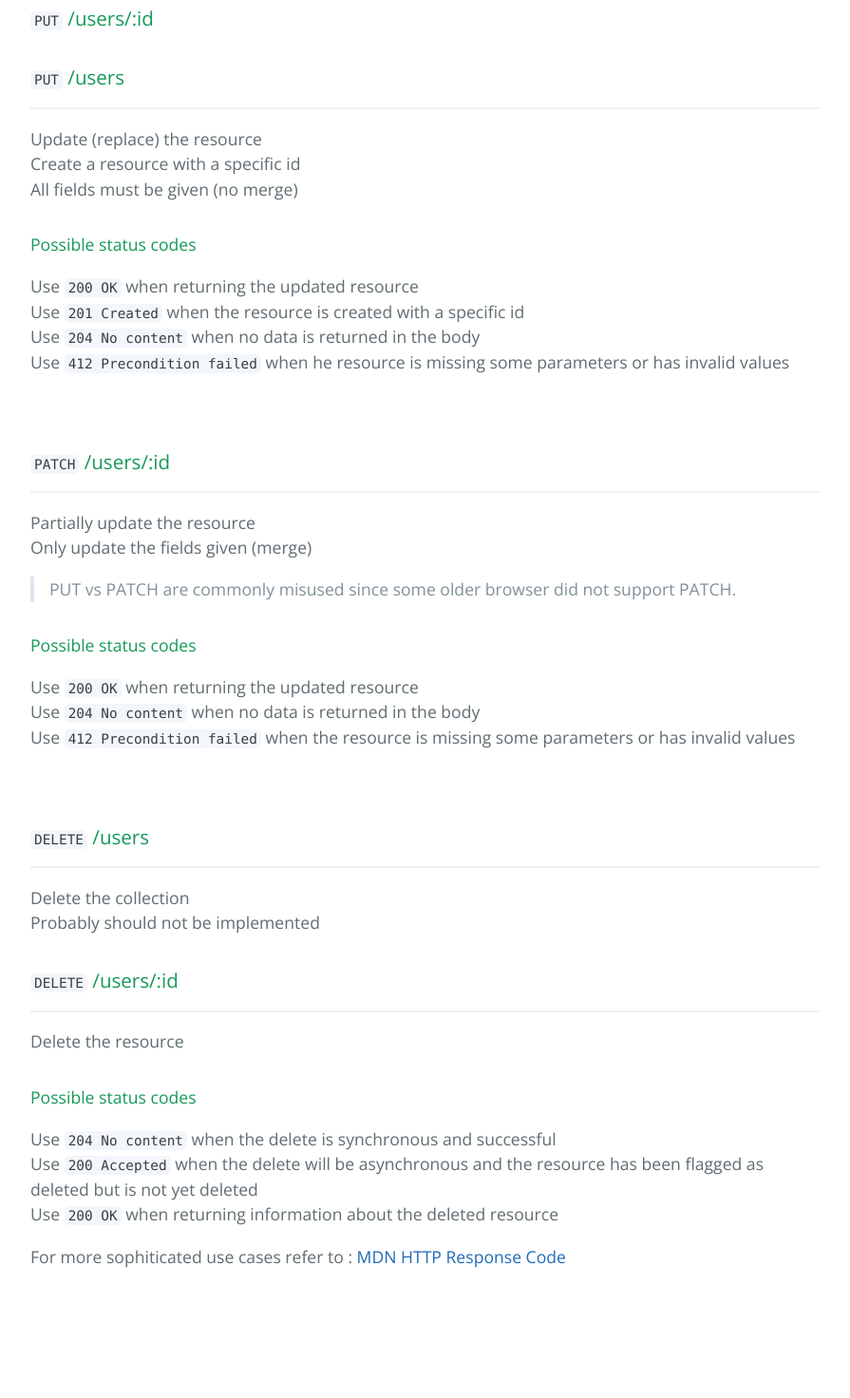
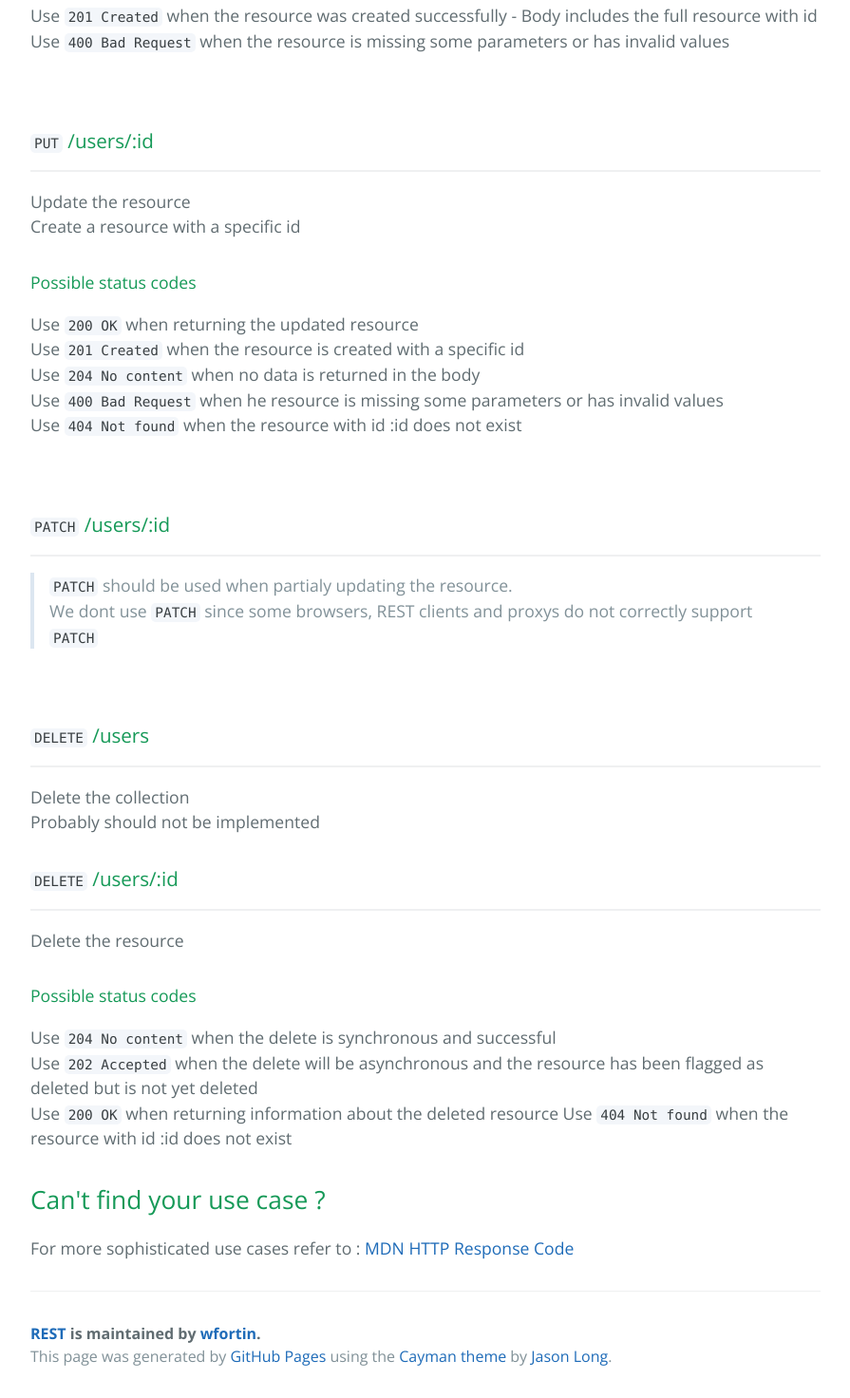
Before and after one commit to wfortin/rest, a plain HTML site: page index.html in a window 1280 px wide. Shown: the part 1305-2777 px from the top of the page at 95% size, without its empty margins (192-1087 px from the left). Before the commit the page ends 2690 px from the top, so only its background shows below. Drawn offline with nearby package versions, Linux system fonts and the light colour scheme.

Commit message:
Create gh-pages branch via GitHub

```diff
--- a/index.html
+++ b/index.html
@@ -13,16 +13,23 @@
     <section class="page-header">
       <h1 class="project-name">REST</h1>
       <h2 class="project-tagline">RESTful API cheat sheat</h2>
-      <a href="https://github.com/wfortin/rest/edit/master/README.md" class="btn">Edit on GitHub</a>
+      <a href="https://github.com/wfortin/rest" class="btn">View on GitHub</a>
+      <a href="https://github.com/wfortin/rest/zipball/master" class="btn">Download .zip</a>
+      <a href="https://github.com/wfortin/rest/tarball/master" class="btn">Download .tar.gz</a>
     </section>
 
     <section class="main-content">
-      <h3>
+      <h1>
+<a id="rest" class="anchor" href="#rest" aria-hidden="true"><span class="octicon octicon-link"></span></a>rest</h1>
+
+<p>RESTful API cheat sheat</p>
+
+<h3>
 <a id="get-users" class="anchor" href="#get-users" aria-hidden="true"><span class="octicon octicon-link"></span></a><code>GET</code> /users</h3>
 
 <hr>
 
-<p>Collection of ressources <br> Represented as an array</p>
+<p>Collection of ressource <br> Represented as an array</p>
 
 <h4>
 <a id="possible-status-codes" class="anchor" href="#possible-status-codes" aria-hidden="true"><span class="octicon octicon-link"></span></a>Possible status codes</h4>
@@ -36,7 +43,8 @@
 
 <hr>
 
-<p>Single resource by id</p>
+<p>Single resource by id
+Return the URI to the newly created resource in <code>Location</code> header</p>
 
 <h4>
 <a id="possible-status-codes-1" class="anchor" href="#possible-status-codes-1" aria-hidden="true"><span class="octicon octicon-link"></span></a>Possible status codes</h4>
@@ -57,21 +65,17 @@ Use <code>404 Not found</code> when the resource with id :id does not exist</p>
 <a id="possible-status-codes-2" class="anchor" href="#possible-status-codes-2" aria-hidden="true"><span class="octicon octicon-link"></span></a>Possible status codes</h4>
 
 <p>Use <code>201 Created</code> when the resource was created successfully - Body includes the full resource with id <br>
-Use <code>412 Precondition failed</code> when the resource is missing some parameters or has invalid values</p>
+Use <code>400 Bad Request</code> when the resource is missing some parameters or has invalid values</p>
 
 <p><br></p>
 
 <h3>
 <a id="put-usersid" class="anchor" href="#put-usersid" aria-hidden="true"><span class="octicon octicon-link"></span></a><code>PUT</code> /users/:id</h3>
 
-<h3>
-<a id="put-users" class="anchor" href="#put-users" aria-hidden="true"><span class="octicon octicon-link"></span></a><code>PUT</code> /users</h3>
-
 <hr>
 
-<p>Update (replace) the resource <br>
-Create a resource with a specific id <br>
-All fields must be given (no merge) <br></p>
+<p>Update the resource <br>
+Create a resource with a specific id</p>
 
 <h4>
 <a id="possible-status-codes-3" class="anchor" href="#possible-status-codes-3" aria-hidden="true"><span class="octicon octicon-link"></span></a>Possible status codes</h4>
@@ -79,7 +83,8 @@ All fields must be given (no merge) <br></p>
 <p>Use <code>200 OK</code> when returning the updated resource <br>
 Use <code>201 Created</code> when the resource is created with a specific id <br>
 Use <code>204 No content</code> when no data is returned in the body <br>
-Use <code>412 Precondition failed</code> when he resource is missing some parameters or has invalid values</p>
+Use <code>400 Bad Request</code> when he resource is missing some parameters or has invalid values <br>
+Use <code>404 Not found</code> when the resource with id :id does not exist</p>
 
 <p><br></p>
 
@@ -88,19 +93,10 @@ Use <code>412 Precondition failed</code> when he resource is missing some parame
 
 <hr>
 
-<p>Partially update the resource <br>
-Only update the fields given (merge)</p>
-
 <blockquote>
-<p>PUT vs PATCH are commonly misused since some older browser did not support PATCH.</p>
+<p><code>PATCH</code> should be used when partialy updating the resource. <br>
+We dont use <code>PATCH</code> since some browsers, REST clients and proxys do not correctly support <code>PATCH</code></p>
 </blockquote>
-
-<h4>
-<a id="possible-status-codes-4" class="anchor" href="#possible-status-codes-4" aria-hidden="true"><span class="octicon octicon-link"></span></a>Possible status codes</h4>
-
-<p>Use <code>200 OK</code> when returning the updated resource <br>
-Use <code>204 No content</code> when no data is returned in the body <br>
-Use <code>412 Precondition failed</code> when the resource is missing some parameters or has invalid values <br></p>
 
 <p><br></p>
 
@@ -120,13 +116,23 @@ Probably should not be implemented</p>
 <p>Delete the resource</p>
 
 <h4>
-<a id="possible-status-codes-5" class="anchor" href="#possible-status-codes-5" aria-hidden="true"><span class="octicon octicon-link"></span></a>Possible status codes</h4>
+<a id="possible-status-codes-4" class="anchor" href="#possible-status-codes-4" aria-hidden="true"><span class="octicon octicon-link"></span></a>Possible status codes</h4>
 
 <p>Use <code>204 No content</code> when the delete is synchronous and successful <br>
-Use <code>200 Accepted</code> when the delete will be asynchronous and the resource has been flagged as deleted but is not yet deleted <br>
-Use <code>200 OK</code> when returning information about the deleted resource</p>
+Use <code>202 Accepted</code> when the delete will be asynchronous and the resource has been flagged as deleted but is not yet deleted <br>
+Use <code>200 OK</code> when returning information about the deleted resource
+Use <code>404 Not found</code> when the resource with id :id does not exist</p>
 
-<p>For more sophiticated use cases refer to : <a href="https://developer.mozilla.org/en-US/docs/Web/HTTP/Response_codes">MDN HTTP Response Code</a></p>
+<h2>
+<a id="cant-find-your-use-case-" class="anchor" href="#cant-find-your-use-case-" aria-hidden="true"><span class="octicon octicon-link"></span></a>Can't find your use case ?</h2>
+
+<p>For more sophisticated use cases refer to : <a href="https://developer.mozilla.org/en-US/docs/Web/HTTP/Response_codes">MDN HTTP Response Code</a></p>
+
+      <footer class="site-footer">
+        <span class="site-footer-owner"><a href="https://github.com/wfortin/rest">REST</a> is maintained by <a href="https://github.com/wfortin">wfortin</a>.</span>
+
+        <span class="site-footer-credits">This page was generated by <a href="https://pages.github.com">GitHub Pages</a> using the <a href="https://github.com/jasonlong/cayman-theme">Cayman theme</a> by <a href="https://twitter.com/jasonlong">Jason Long</a>.</span>
+      </footer>
 
     </section>
 
```
Also changed, not shown: params.json (+1 -1 lines).
